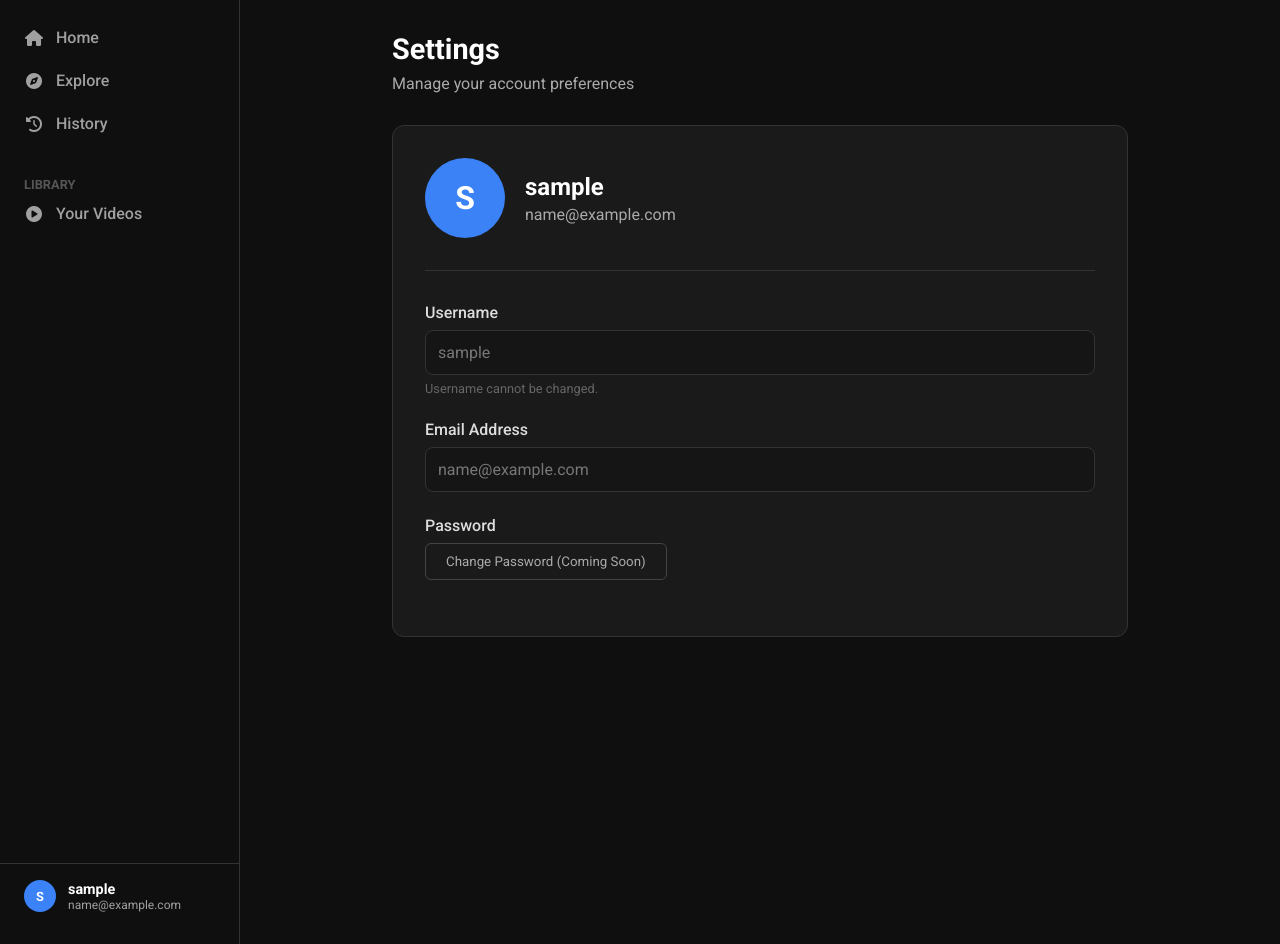
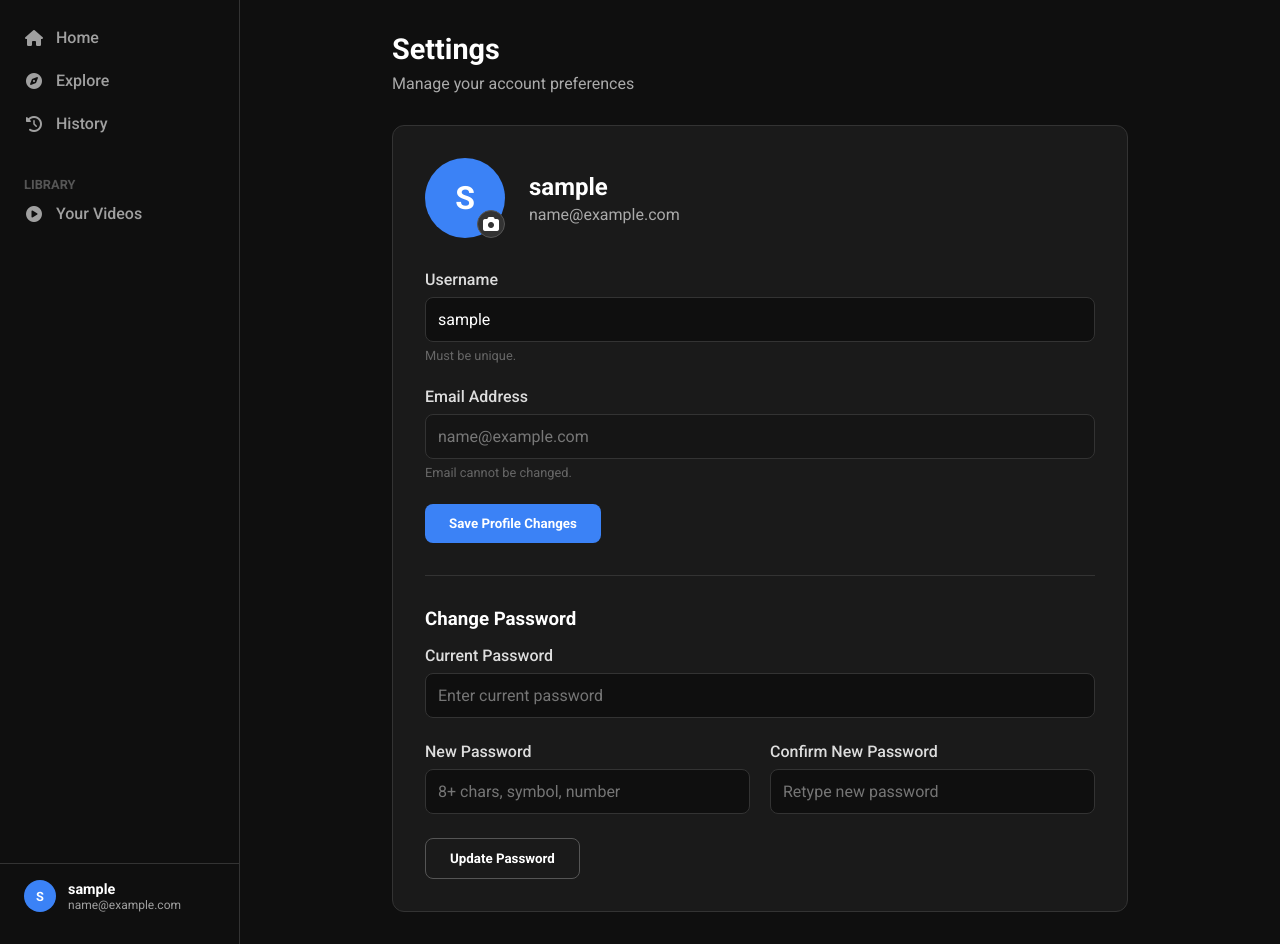
Before and after one commit to Codesmith-23/SnapStream, a Flask app: page /settings in a window 1280 px wide. Shown: the part 64-1008 px from the top of the page. Run offline with Flask 3, Linux system fonts and the light colour scheme; the visitor is signed in with stand-in values (Sample User, id 1); some libraries are stand-ins or nearby versions.

Commit message:
Settings working

```diff
--- a/app/routes/web.py
+++ b/app/routes/web.py
@@ -1,262 +1,132 @@
-# app/routes/web.py
-# Web Routes: Gallery, Upload, Admin, and Settings
-# Integrated with Flask-Login and Mock Services
-
-import logging
-import uuid
-from datetime import datetime
-from flask import Blueprint, render_template, request, redirect, url_for, current_app, flash
+import os
+from flask import Blueprint, render_template, request, redirect, url_for, flash, abort, current_app
 from flask_login import login_required, current_user
 from werkzeug.utils import secure_filename
 
-# Configure logging
-logger = logging.getLogger(__name__)
+# Import your services
+from app.services.mock_impl import MockUsers, MockStorage, MockDatabase
 
 web_bp = Blueprint('web', __name__)
 
-# Configuration
-ALLOWED_VIDEO_EXTENSIONS = {'mp4', 'mov', 'avi', 'webm', 'mkv'}
-ALLOWED_IMAGE_EXTENSIONS = {'jpg', 'jpeg', 'png', 'gif', 'webp'}
-MAX_FILE_SIZE = 2 * 1024 * 1024 * 1024  # 2GB
+# --- INITIALIZE SERVICES ---
+# We need these variables to be available to all functions below
+BASE_DIR = os.path.dirname(os.path.dirname(os.path.dirname(os.path.abspath(__file__))))
+MOCK_DIR = os.path.join(BASE_DIR, 'mock_aws')
 
-
-def allowed_video_file(filename):
-    """Check if video file has allowed extension"""
-    return '.' in filename and filename.rsplit('.', 1)[1].lower() in ALLOWED_VIDEO_EXTENSIONS
-
-
-def allowed_image_file(filename):
-    """Check if image file has allowed extension"""
-    return '.' in filename and filename.rsplit('.', 1)[1].lower() in ALLOWED_IMAGE_EXTENSIONS
-
-
-# ============================================
-# HOME / GALLERY PAGE
-# ============================================
+users_service = MockUsers(os.path.join(MOCK_DIR, 'local_db'))
+storage_service = MockStorage(os.path.join(MOCK_DIR, 'local_s3'))
+db_service = MockDatabase(os.path.join(MOCK_DIR, 'local_db'))
 
 @web_bp.route('/')
-def index():
-    """Render the Landing Page (index.html)"""
-    return render_template('index.html')
+def gallery():
+    videos = db_service.get_all_videos()
+    search_query = request.args.get('search', '').lower()
 
-@web_bp.route('/gallery', methods=['GET'])
-def gallery():
-    """
-    Render gallery with all videos.
-    Supports optional search query parameter.
-    """
-    try:
-        db = current_app.services['db']  # Changed 'database' to 'db' to match your config
+    if search_query:
+        videos = [v for v in videos if search_query in v['title'].lower() or search_query in ' '.join(v['tags']).lower()]
 
-        # Get search query if present
-        search_query = request.args.get('search', '').strip()
+    return render_template('gallery.html', videos=videos)
 
-        if search_query:
-            logger.info(f'[INFO] Gallery search: query="{search_query}"')
-            videos = db.search(search_query)
-        else:
-            logger.info('[INFO] Gallery loaded: displaying all videos')
-            videos = db.get_all_videos()
+@web_bp.route('/watch/<video_id>')
+def watch(video_id):
+    videos = db_service.get_all_videos()
+    video = next((v for v in videos if v['video_id'] == video_id), None)
 
-        # Sort by creation date (newest first)
-        if videos:
-            videos.sort(key=lambda v: v.get('created_at', ''), reverse=True)
+    if not video:
+        return render_template('404.html'), 404
 
-        logger.info(f'[INFO] Gallery rendered: {len(videos)} videos')
-        return render_template('gallery.html', videos=videos, search_query=search_query)
+    return render_template('watch.html', video=video)
 
-    except Exception as e:
-        logger.error(f'[ERROR] Gallery load failed: {str(e)}')
-        return render_template('gallery.html', videos=[], error='Failed to load gallery'), 500
-
-
-# ============================================
-# UPLOAD PAGE & HANDLER
-# ============================================
-
-@web_bp.route('/upload', methods=['GET'])
-@login_required  # <--- Integrated Flask-Login
+@web_bp.route('/upload', methods=['GET', 'POST'])
+@login_required
 def upload_page():
-    """Render upload form"""
-    logger.info(f'[INFO] Upload page accessed by user {current_user.id}')
+    if request.method == 'POST':
+        return upload()
     return render_template('upload.html')
 
+def upload():
+    if 'video_file' not in request.files:
+        flash('No video file part', 'error')
+        return redirect(request.url)
 
-# app/routes/web.py
+    file = request.files['video_file']
+    if file.filename == '':
+        flash('No selected file', 'error')
+        return redirect(request.url)
 
-# ... (keep imports and top code) ...
+    if file:
+        filename = secure_filename(file.filename)
+        # Upload Video
+        saved_filename = storage_service.upload_file(file, filename)
 
-@web_bp.route('/upload', methods=['POST'])
-@login_required
-def upload():
-    upload_id = str(uuid.uuid4())[:8]
+        # Handle Thumbnail
+        thumbnail_filename = None
+        if 'thumbnail' in request.files:
+            thumb = request.files['thumbnail']
+            if thumb.filename != '':
+                t_name = secure_filename(thumb.filename)
+                thumbnail_filename = storage_service.upload_file(thumb, t_name)
 
-    try:
-        storage = current_app.services['storage']
-        db = current_app.services['db']
-
-        # 1. Validate Video
-        if 'video_file' not in request.files:
-            return {'error': 'No video file provided'}, 400
-
-        video_file = request.files['video_file']
-        if video_file.filename == '':
-            return {'error': 'No file selected'}, 400
-
-        # 2. Validate Metadata
-        title = request.form.get('title', 'Untitled')
-        description = request.form.get('description', '')
-        tags = request.form.get('tags', '')
-
-        # 3. Save Video
-        ext = video_file.filename.split('.')[-1]
-        video_filename = f"vid_{upload_id}_{int(datetime.now().timestamp())}.{ext}"
-        storage.upload_file(video_file, video_filename)
-
-        # 4. Handle Thumbnail (THE FIX IS HERE)
-        thumbnail_filename = None
-
-        # Check for BOTH possible names
-        if 'thumbnail' in request.files:
-            thumb_file = request.files['thumbnail']
-        elif 'thumbnail_file' in request.files:
-            thumb_file = request.files['thumbnail_file']
-        else:
-            thumb_file = None
-
-        # Process the found file
-        if thumb_file and thumb_file.filename:
-            t_ext = thumb_file.filename.split('.')[-1]
-            # Handle blobs that might not have extensions
-            if not t_ext or len(t_ext) > 4: t_ext = 'jpg'
-
-            t_name = f"thumb_{upload_id}_{int(datetime.now().timestamp())}.{t_ext}"
-            thumbnail_filename = storage.upload_file(thumb_file, t_name)
-            print(f"[DEBUG] Saved thumbnail as: {thumbnail_filename}")
-
-        # 5. Save DB Entry
-        db.put_video(
-            title,
-            description,
-            tags,
-            video_filename,
-            current_user.id,
+        # Save to DB
+        db_service.put_video(
+            title=request.form.get('title'),
+            description=request.form.get('description'),
+            tags=request.form.get('tags'),
+            filename=saved_filename,
+            user_id=current_user.id,
             thumbnail_filename=thumbnail_filename
         )
 
-        flash('Upload successful!', 'success')
+        flash('Video uploaded successfully!', 'success')
         return redirect(url_for('web.gallery'))
 
-    except Exception as e:
-        logger.error(f'[ERROR] Upload failed: {str(e)}')
-        return {'error': 'Upload failed'}, 500
-
-# ============================================
-# ADMIN DASHBOARD
-# ============================================
-
-@web_bp.route('/admin', methods=['GET'])
+@web_bp.route('/admin')
 @login_required
 def admin():
-    """
-    Admin dashboard for managing videos.
-    """
-    try:
-        db = current_app.services['db']
-        logger.info('[INFO] Admin dashboard accessed')
+    # Filter videos for the current logged-in user only
+    all_videos = db_service.get_all_videos()
+    my_videos = [v for v in all_videos if v['user_id'] == current_user.id]
 
-        # Get all videos
-        videos = db.get_all_videos()
-
-        # Simple Stats
-        stats = {
-            'total_videos': len(videos),
-            'total_views': sum(v.get('views', 0) for v in videos),
-            'total_likes': sum(1 for v in videos if v.get('liked', False))
-        }
-
-        return render_template('admin.html', videos=videos, stats=stats)
-
-    except Exception as e:
-        logger.error(f'[ERROR] Admin dashboard load failed: {str(e)}')
-        return render_template('admin.html', videos=[], stats={}, error='Failed to load dashboard'), 500
-
-
-# ============================================
-# SETTINGS PAGE
-# ============================================
+    return render_template('admin.html', videos=my_videos)
 
 @web_bp.route('/settings', methods=['GET', 'POST'])
 @login_required
 def settings():
-    """
-    User settings page (profile, preferences).
-    """
     if request.method == 'POST':
-        # Handle Avatar Update
-        if 'avatar' in request.files:
-            avatar_file = request.files['avatar']
+        action = request.form.get('action')
+
+        # --- HANDLE PROFILE UPDATE ---
+        if action == 'update_profile':
+            new_username = request.form.get('username')
+            avatar_file = request.files.get('avatar')
+
+            avatar_filename = None
             if avatar_file and avatar_file.filename:
-                storage = current_app.services['storage']
-                users = current_app.services['users']
+                safe_name = secure_filename(avatar_file.filename)
+                unique_name = f"avatar_{current_user.id}_{safe_name}"
+                avatar_filename = storage_service.upload_file(avatar_file, unique_name)
 
-                ext = avatar_file.filename.split('.')[-1]
-                fname = f"avatar_{current_user.id}_{int(datetime.now().timestamp())}.{ext}"
+            success, msg = users_service.update_profile(current_user.id, new_username, avatar_filename)
+            if success:
+                flash(msg, 'success')
+            else:
+                flash(msg, 'error')
 
-                storage.upload_file(avatar_file, fname)
-                users.update_avatar(current_user.id, fname)
-                flash('Profile updated!', 'success')
+        # --- HANDLE PASSWORD CHANGE ---
+        elif action == 'change_password':
+            current_pass = request.form.get('current_password')
+            new_pass = request.form.get('new_password')
+            confirm_pass = request.form.get('confirm_password')
+
+            if new_pass != confirm_pass:
+                flash("New passwords do not match.", 'error')
+            else:
+                success, msg = users_service.change_password(current_user.id, current_pass, new_pass)
+                if success:
+                    flash(msg, 'success')
+                else:
+                    flash(msg, 'error')
 
         return redirect(url_for('web.settings'))
 
     return render_template('settings.html', user=current_user)
-
-
-@web_bp.route('/watch/<video_id>')
-def watch(video_id):
-    db = current_app.services['db']
-    videos = db.get_all_videos()
-
-    # Find the specific video
-    video = next((v for v in videos if v['video_id'] == video_id), None)
-
-    if not video:
-        abort(404)
-
-    # Get other videos for "Up Next" (excluding current one)
-    recommendations = [v for v in videos if v['video_id'] != video_id]
-
-    return render_template('watch.html', video=video, recommended=recommendations)
-
-
-@web_bp.route('/video/<video_id>/like', methods=['POST'])
-@login_required
-def like(video_id):
-    """
-    STUB: Keeps the server happy when 'watch.html' tries to generate the Like URL.
-    Does not actually save to DB yet.
-    """
-    return {'liked': True, 'likes': 1}
-
-
-
-@web_bp.route('/video/<video_id>/view', methods=['POST'])
-def count_view(video_id):
-    """
-    STUB: Placeholder for view counting.
-    """
-    return {'views': 1}
-
-# ============================================
-# ERROR HANDLERS
-# ============================================
-
-@web_bp.errorhandler(404)
-def page_not_found(e):
-    logger.warning(f'[WARN] 404 Not Found: {request.path}')
-    return render_template('errors/404.html'), 404
-
-@web_bp.route('/logout')
-@login_required
-def logout():
-    return redirect(url_for('auth.logout'))
--- a/app/templates/layout.html
+++ b/app/templates/layout.html
@@ -95,8 +95,12 @@
                     <i class="fa-solid fa-arrow-up"></i> Upload
                 </a>
 
-                <a href="{{ url_for('web.settings') }}" class="user-avatar">
-                    {{ current_user.username[0].upper() }}
+                <a href="{{ url_for('web.settings') }}" class="user-avatar" style="overflow: hidden; padding: 0;">
+                    {% if current_user.avatar %}
+                        <img src="{{ url_for('stream.stream_file', filename=current_user.avatar) }}" style="width: 100%; height: 100%; object-fit: cover;">
+                    {% else %}
+                        {{ current_user.username[0].upper() }}
+                    {% endif %}
                 </a>
 
                 <a href="{{ url_for('auth.logout') }}" style="color: #ef4444; margin-left: 10px;">
@@ -132,8 +136,12 @@
 
             <div class="sidebar-footer">
                 <a href="{{ url_for('web.admin') }}" class="user-profile">
-                    <div class="user-avatar" style="width: 32px; height: 32px; font-size: 0.8rem;">
-                        {{ current_user.username[0].upper() }}
+                    <div class="user-avatar" style="width: 32px; height: 32px; font-size: 0.8rem; overflow: hidden; padding: 0;">
+                        {% if current_user.avatar %}
+                            <img src="{{ url_for('stream.stream_file', filename=current_user.avatar) }}" style="width: 100%; height: 100%; object-fit: cover;">
+                        {% else %}
+                            {{ current_user.username[0].upper() }}
+                        {% endif %}
                     </div>
                     <div class="user-info">
                         <div class="user-name">{{ current_user.username }}</div>
--- a/app/templates/settings.html
+++ b/app/templates/settings.html
@@ -7,75 +7,157 @@
         <p>Manage your account preferences</p>
     </div>
 
+    {% with messages = get_flashed_messages(with_categories=true) %}
+      {% if messages %}
+        {% for category, message in messages %}
+          <div class="alert alert-{{ category }}">{{ message }}</div>
+        {% endfor %}
+      {% endif %}
+    {% endwith %}
+
     <div class="settings-card">
+
+        <form action="{{ url_for('web.settings') }}" method="POST" enctype="multipart/form-data" class="settings-form">
+            <input type="hidden" name="action" value="update_profile">
+
             <div class="profile-section">
-            <div class="large-avatar">
+                <div class="avatar-wrapper">
+                    {% if user.avatar %}
+                        <img src="{{ url_for('stream.stream_file', filename=user.avatar) }}" class="large-avatar-img">
+                    {% else %}
+                        <div class="large-avatar-placeholder">
                             {{ user.username[0].upper() }}
                         </div>
+                    {% endif %}
+
+                    <label for="avatar_upload" class="avatar-edit-btn">
+                        <i class="fa-solid fa-camera"></i>
+                    </label>
+                    <input type="file" name="avatar" id="avatar_upload" accept="image/*" onchange="previewAvatar(this)">
+                </div>
+
                 <div class="profile-info">
                     <h2>{{ user.username }}</h2>
                     <p>{{ user.email }}</p>
                 </div>
             </div>
 
-        <hr class="divider">
-
-        <form class="settings-form">
             <div class="form-group">
                 <label>Username</label>
-                <input type="text" value="{{ user.username }}" readonly class="form-input readonly">
-                <p class="form-hint">Username cannot be changed.</p>
+                <input type="text" name="username" value="{{ user.username }}" required class="form-input">
+                <p class="form-hint">Must be unique.</p>
             </div>
 
             <div class="form-group">
                 <label>Email Address</label>
                 <input type="email" value="{{ user.email }}" readonly class="form-input readonly">
+                <p class="form-hint">Email cannot be changed.</p>
             </div>
 
+            <button type="submit" class="btn-primary">Save Profile Changes</button>
+        </form>
+
+        <hr class="divider">
+
+        <h3 style="color:white; margin-bottom: 1rem;">Change Password</h3>
+        <form action="{{ url_for('web.settings') }}" method="POST" class="settings-form">
+            <input type="hidden" name="action" value="change_password">
+
             <div class="form-group">
-                <label>Password</label>
-                <button type="button" class="btn-secondary" disabled>Change Password (Coming Soon)</button>
+                <label>Current Password</label>
+                <input type="password" name="current_password" required class="form-input" placeholder="Enter current password">
             </div>
-        </form>
+
+            <div class="form-row">
+                <div class="form-group">
+                    <label>New Password</label>
+                    <input type="password" name="new_password" required class="form-input" placeholder="8+ chars, symbol, number">
+                </div>
+                <div class="form-group">
+                    <label>Confirm New Password</label>
+                    <input type="password" name="confirm_password" required class="form-input" placeholder="Retype new password">
                 </div>
             </div>
 
+            <button type="submit" class="btn-secondary">Update Password</button>
+        </form>
+
+    </div>
+</div>
+
+<script>
+    function previewAvatar(input) {
+        if (input.files && input.files[0]) {
+            // Just a visual indicator that a file was selected
+            const btn = document.querySelector('.avatar-edit-btn');
+            btn.style.background = '#10b981'; // Green
+            btn.innerHTML = '<i class="fa-solid fa-check"></i>';
+        }
+    }
+</script>
+
 <style>
     .settings-container { max-width: 800px; margin: 0 auto; padding: 2rem; }
-
     .settings-header { margin-bottom: 2rem; }
     .settings-header h1 { font-size: 1.8rem; margin-bottom: 0.5rem; color: white; }
     .settings-header p { color: #aaa; }
 
     .settings-card { background: #1a1a1a; border: 1px solid #333; border-radius: 12px; padding: 2rem; }
 
-    .profile-section { display: flex; align-items: center; gap: 20px; margin-bottom: 2rem; }
+    .profile-section { display: flex; align-items: center; gap: 24px; margin-bottom: 2rem; }
 
-    .large-avatar {
-        width: 80px; height: 80px; border-radius: 50%;
+    .avatar-wrapper { position: relative; width: 80px; height: 80px; }
+
+    .large-avatar-img { width: 100%; height: 100%; border-radius: 50%; object-fit: cover; border: 2px solid #3b82f6; }
+
+    .large-avatar-placeholder {
+        width: 100%; height: 100%; border-radius: 50%;
         background: #3b82f6; color: white; font-size: 2rem; font-weight: 700;
         display: flex; align-items: center; justify-content: center;
     }
+
+    .avatar-edit-btn {
+        position: absolute; bottom: 0; right: 0;
+        width: 28px; height: 28px; background: #333; color: white;
+        border-radius: 50%; display: flex; align-items: center; justify-content: center;
+        border: 1px solid #555; cursor: pointer; transition: 0.2s;
+    }
+    .avatar-edit-btn:hover { background: #555; }
+    #avatar_upload { display: none; }
 
     .profile-info h2 { margin: 0 0 4px 0; color: white; }
     .profile-info p { color: #aaa; margin: 0; }
 
     .divider { border: 0; border-top: 1px solid #333; margin: 2rem 0; }
 
-    .form-group { margin-bottom: 1.5rem; }
+    .form-group { margin-bottom: 1.5rem; flex: 1; }
+    .form-row { display: flex; gap: 20px; }
+
     .form-group label { display: block; color: #ddd; margin-bottom: 0.5rem; font-weight: 500; }
 
     .form-input {
         width: 100%; padding: 12px; background: #0f0f0f; border: 1px solid #333;
         border-radius: 8px; color: white; outline: none; font-size: 1rem;
     }
+    .form-input:focus { border-color: #3b82f6; }
     .form-input.readonly { color: #777; cursor: not-allowed; background: #151515; }
 
     .form-hint { font-size: 0.8rem; color: #666; margin-top: 6px; }
 
+    .btn-primary {
+        padding: 12px 24px; background: #3b82f6; color: white; border: none;
+        border-radius: 8px; cursor: pointer; font-weight: 600;
+    }
+    .btn-primary:hover { background: #2563eb; }
+
     .btn-secondary {
-        padding: 10px 20px; background: transparent; border: 1px solid #444;
-        color: #aaa; border-radius: 6px; cursor: not-allowed;
+        padding: 12px 24px; background: transparent; border: 1px solid #555;
+        color: white; border-radius: 8px; cursor: pointer; font-weight: 600;
     }
+    .btn-secondary:hover { border-color: #888; background: #222; }
+
+    .alert { padding: 10px; border-radius: 6px; margin-bottom: 1rem; font-size: 0.9rem; }
+    .alert-success { background: rgba(16, 185, 129, 0.1); color: #10b981; border: 1px solid #10b981; }
+    .alert-error { background: rgba(239, 68, 68, 0.1); color: #ef4444; border: 1px solid #ef4444; }
 </style>
 {% endblock %}
```
Also changed, not shown: app/services/mock_impl.py (+70 -24 lines). Lines whose indentation alone changed are shown as unchanged.
